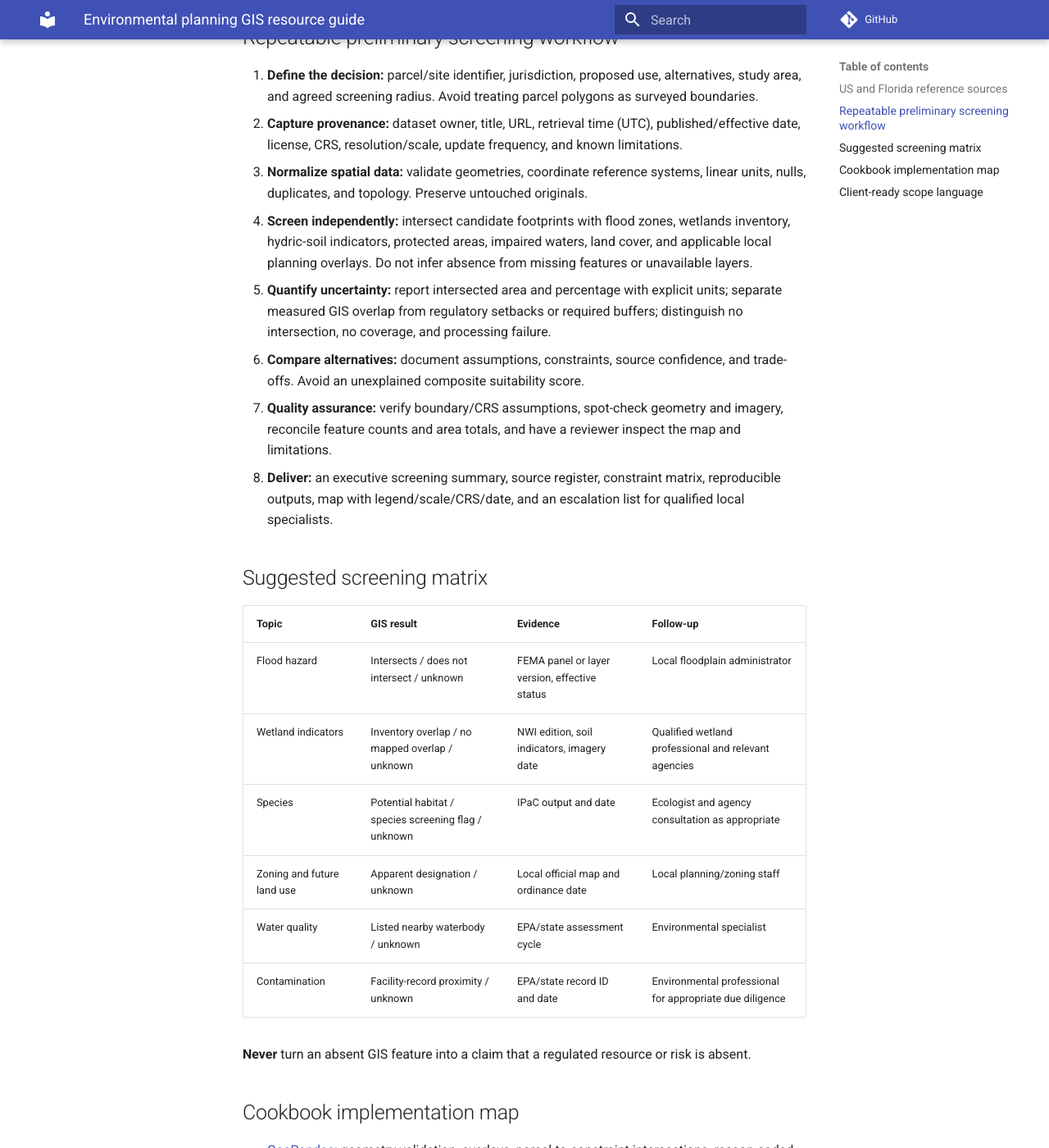
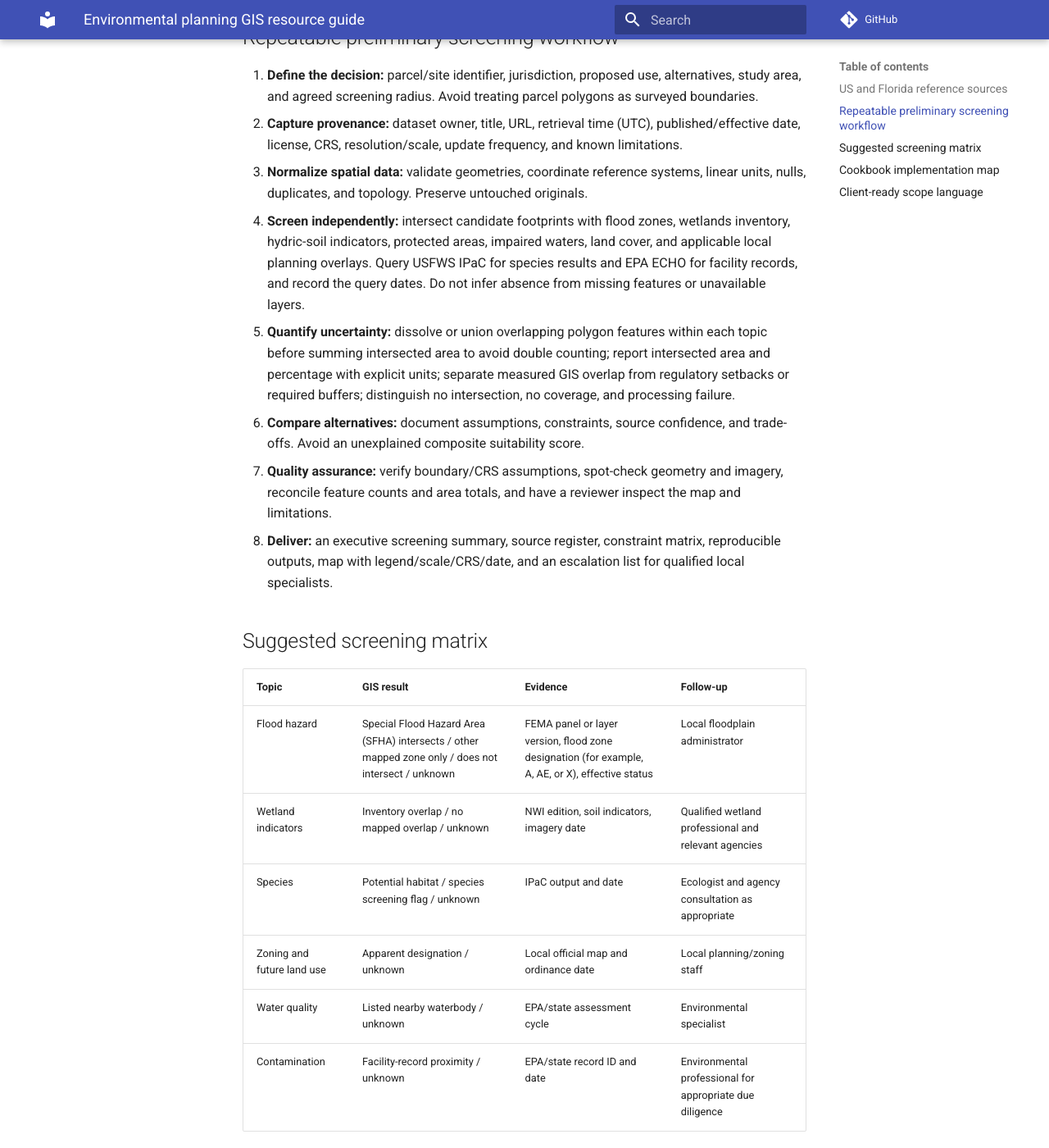
Before and after one commit to ZQM-Computing/geospatial-cookbooks, an MkDocs documentation site: the page built from docs/environmental-planning-resources.md, in a window 1280 px wide and 1400 px high, scrolled down 1461 px. Shown: the whole window at 82% size. Built offline with MkDocs 1.6.1 and Material for MkDocs 9.7.7, drawn with Linux system fonts in a browser that asks for light colours; comment, search, counter and statistics services are not loaded.

Commit message:
docs: clarify environmental screening queries, overlap calculations, and flood hazard classifications
<!-- coderabbit-ai-generated:v1 -->

```diff
--- a/docs/environmental-planning-resources.md
+++ b/docs/environmental-planning-resources.md
@@ -21,22 +21,32 @@ This guide supports **preliminary screening**, alternatives analysis, and defens
 
 External links are discovery starting points, **not live-verified downloads or guarantees of current data**. Record actual layer URLs, licensing, access dates, and metadata in each project.
 
+<!-- coderabbit-ai-generated:v1 -->
+
+<!-- coderabbit-ai-generated-section:v1:a52651db042185aba4a949c68448523e96f0202b8da56211ad4ac1aef2e57bc3 -->
+
 ## Repeatable preliminary screening workflow
 
 1. **Define the decision:** parcel/site identifier, jurisdiction, proposed use, alternatives, study area, and agreed screening radius. Avoid treating parcel polygons as surveyed boundaries.
 2. **Capture provenance:** dataset owner, title, URL, retrieval time (UTC), published/effective date, license, CRS, resolution/scale, update frequency, and known limitations.
 3. **Normalize spatial data:** validate geometries, coordinate reference systems, linear units, nulls, duplicates, and topology. Preserve untouched originals.
-4. **Screen independently:** intersect candidate footprints with flood zones, wetlands inventory, hydric-soil indicators, protected areas, impaired waters, land cover, and applicable local planning overlays. Do not infer absence from missing features or unavailable layers.
-5. **Quantify uncertainty:** report intersected area and percentage with explicit units; separate measured GIS overlap from regulatory setbacks or required buffers; distinguish no intersection, no coverage, and processing failure.
+4. **Screen independently:** intersect candidate footprints with flood zones, wetlands inventory, hydric-soil indicators, protected areas, impaired waters, land cover, and applicable local planning overlays. Query USFWS IPaC for species results and EPA ECHO for facility records, and record the query dates. Do not infer absence from missing features or unavailable layers.
+5. **Quantify uncertainty:** dissolve or union overlapping polygon features within each topic before summing intersected area to avoid double counting; report intersected area and percentage with explicit units; separate measured GIS overlap from regulatory setbacks or required buffers; distinguish no intersection, no coverage, and processing failure.
 6. **Compare alternatives:** document assumptions, constraints, source confidence, and trade-offs. Avoid an unexplained composite suitability score.
 7. **Quality assurance:** verify boundary/CRS assumptions, spot-check geometry and imagery, reconcile feature counts and area totals, and have a reviewer inspect the map and limitations.
 8. **Deliver:** an executive screening summary, source register, constraint matrix, reproducible outputs, map with legend/scale/CRS/date, and an escalation list for qualified local specialists.
+
+<!-- /coderabbit-ai-generated:v1 -->
+
+<!-- coderabbit-ai-generated:v1 -->
+
+<!-- coderabbit-ai-generated-section:v1:01e53175abc9e4b09968ec24d1904ccc881272c15d054eb67c3a438352006ec4 -->
 
 ## Suggested screening matrix
 
 | Topic | GIS result | Evidence | Follow-up |
 | --- | --- | --- | --- |
-| Flood hazard | Intersects / does not intersect / unknown | FEMA panel or layer version, effective status | Local floodplain administrator |
+| Flood hazard | Special Flood Hazard Area (SFHA) intersects / other mapped zone only / does not intersect / unknown | FEMA panel or layer version, flood zone designation (for example, A, AE, or X), effective status | Local floodplain administrator |
 | Wetland indicators | Inventory overlap / no mapped overlap / unknown | NWI edition, soil indicators, imagery date | Qualified wetland professional and relevant agencies |
 | Species | Potential habitat / species screening flag / unknown | IPaC output and date | Ecologist and agency consultation as appropriate |
 | Zoning and future land use | Apparent designation / unknown | Local official map and ordinance date | Local planning/zoning staff |
@@ -44,6 +54,8 @@ External links are discovery starting points, **not live-verified downloads or g
 | Contamination | Facility-record proximity / unknown | EPA/state record ID and date | Environmental professional for appropriate due diligence |
 
 **Never** turn an absent GIS feature into a claim that a regulated resource or risk is absent.
+
+<!-- /coderabbit-ai-generated:v1 -->
 
 ## Cookbook implementation map
 
```
